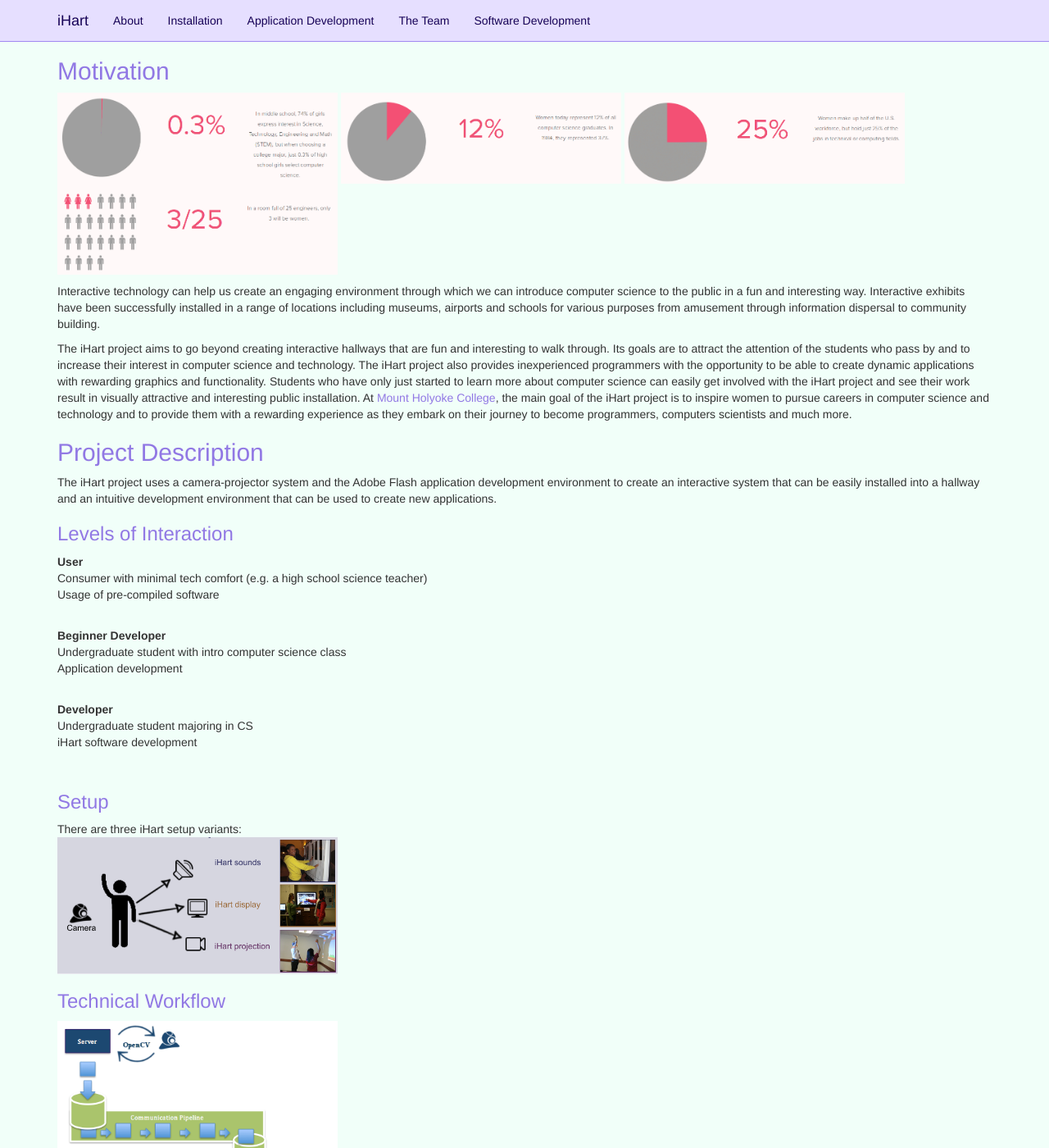
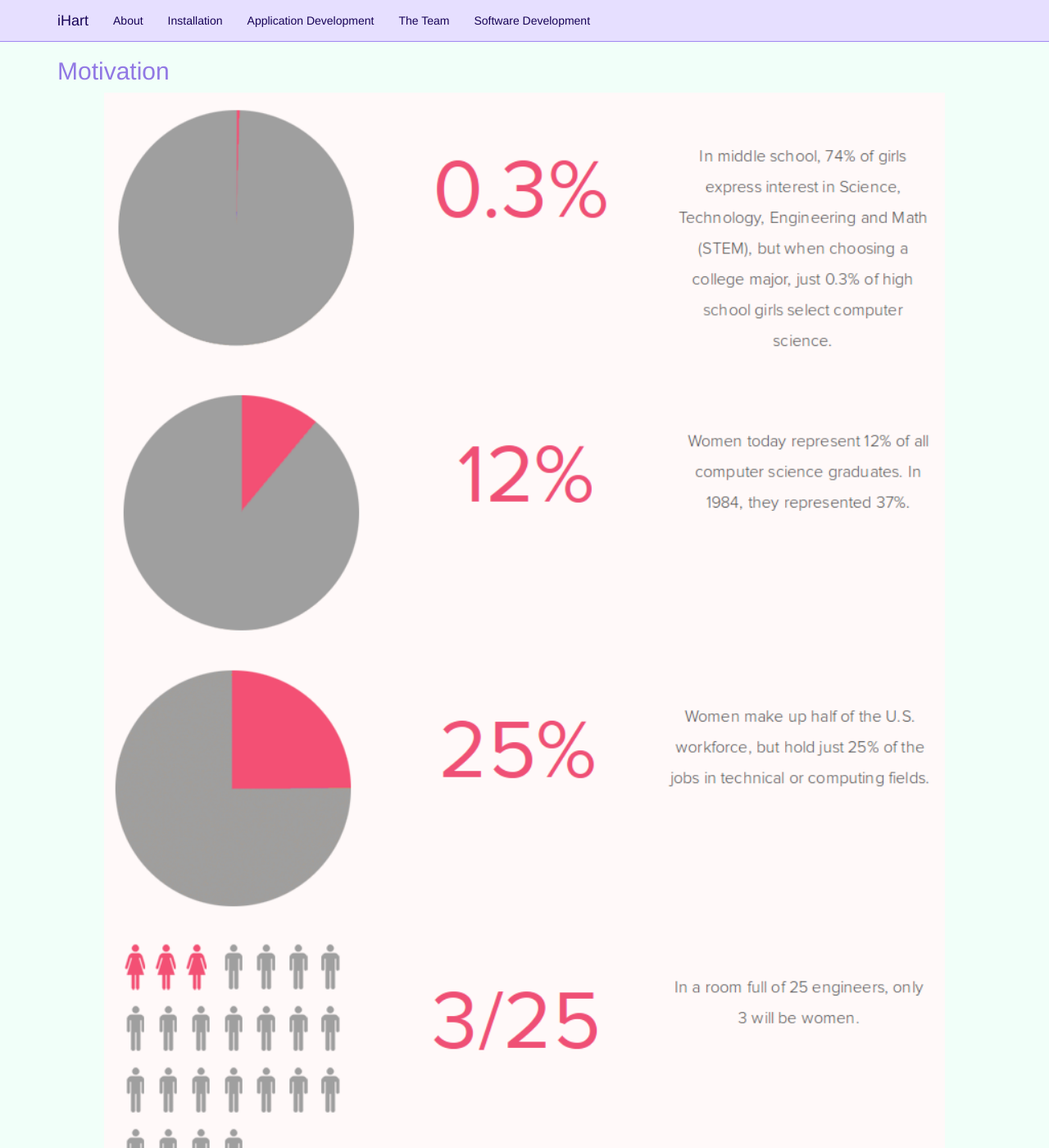
Before and after one commit to ihart-mhc/ihart-mhc.github.io, a Jekyll site: the page built from about/index.md, in a window 1280 px wide and 1400 px high. Shown: the whole window at 82% size. Built offline with Jekyll 4.4.1, drawn with Linux system fonts in a browser that asks for light colours; nearby versions of some CDN libraries; some of the changed text lies outside the part shown.

Commit message:
Add a class to identify which page the site is on and modify the css accordingly

```diff
--- a/_includes/header.html
+++ b/_includes/header.html
@@ -20,7 +20,7 @@
 
 </head>
 
-<body class="container">
+<body class="container {{ page.title | slugify }}">
 
 <nav class="navbar navbar-default navbar-fixed-top" role="navigation">
     <div class="container">
--- a/about/index.md
+++ b/about/index.md
@@ -10,9 +10,19 @@ title: About
 [![Figure reproduced from Girls Who Code website](pics/GWCStat3.png)](http://girlswhocode.com/ "Girls Who Code")
 [![Figure reproduced from Girls Who Code website](pics/GWCStat4.png)](http://girlswhocode.com/ "Girls Who Code")
 
-Interactive technology can help us create an engaging environment through which we can introduce computer science to the public in a fun and interesting way. Interactive exhibits have been successfully installed in a range of locations including museums, airports and schools for various purposes from amusement through information dispersal to community building.
+Interactive technology can help us create an engaging environment
+through which we can introduce computer science to the public in a fun and interesting way.
+Interactive exhibits have been successfully installed in a range of locations including museums,
+airports and schools for various purposes from amusement through information dispersal to community building.
 
-The iHart project aims to go beyond creating interactive hallways that are fun and interesting to walk through. Its goals are to attract the attention of the students who pass by and to increase their interest in computer science and technology. The iHart project also provides inexperienced programmers with the opportunity to be able to create dynamic applications with rewarding graphics and functionality. Students who have only just started to learn more about computer science can easily get involved with the iHart project and see their work result in visually attractive and interesting public installation. At [Mount Holyoke College](https://www.mtholyoke.edu/ "Mount Holyoke College"), the main goal of the iHart project is to inspire women to pursue careers in computer science and technology and to provide them with a rewarding experience as they embark on their journey to become programmers, computers scientists and much more.
+The iHart project aims to go beyond creating interactive hallways that are fun and interesting to walk through.
+Its goals are to attract the attention of the students who pass by and to increase their interest in computer science and technology.
+The iHart project also provides inexperienced programmers with the opportunity to be able to create dynamic applications with rewarding graphics and functionality.
+Students who have only just started to learn more about computer science can easily get involved
+with the iHart project and see their work result in visually attractive and interesting public installation.
+At [Mount Holyoke College](https://www.mtholyoke.edu/ "Mount Holyoke College"),
+the main goal of the iHart project is to inspire women to pursue careers in computer science and technology
+and to provide them with a rewarding experience as they embark on their journey to become programmers, computers scientists, and much more.
 
 ## Project Description
 
@@ -38,10 +48,26 @@ There are three iHart setup variants:
 
 ### Technical Workflow
 ![iHart Technical Workflow](pics/TechSketch.png)
-The iHart system consists of two parts – a server and a client. The server uses OpenCV to monitor the camera feed for motion. The client triggers CVEvents based on the information it receives from the server. The iHart applications create an instance of the client and listen to the CVEvents, which they can respond to as they would  to a MouseEvent.
+The iHart system consists of two parts \- a server and a client.
+The server uses OpenCV to monitor the camera feed for motion.
+The client triggers CVEvents based on the information it receives from the server.
+The iHart applications create an instance of the client and listen to the CVEvents,
+which they can respond to as they would  to a MouseEvent.
 
 ### Application Development
-The iHart project hides all of the intricacies of computer vision and socket communication and allows students to develop iHart applications in the Adobe Flash environment which is very intuitive and easy to use. The iHart project creates an open source SDK that offers access to the latest computer vision technology by using the OpenCV library. Building on this underlining structure, iHart provides an API for the development of Flash applications. This API uses an event architecture which allows it to remain consistent with the traditional mouse and keyboard interaction, so that students can quickly learn how to use this new development environment.
+The iHart project hides all of the intricacies of computer vision and socket communication
+and allows students to develop iHart applications in the Adobe Flash environment,
+which is very intuitive and easy to use.
+The iHart project creates an open source SDK that offers access to the latest computer vision
+technology by using the OpenCV library. Building on this underlining structure,
+iHart provides an API for the development of Flash applications.
+This API uses an event architecture which allows it to remain consistent with the traditional mouse and keyboard interaction, so that students can quickly learn how to use this new development environment.
 
 ### iHart Strengths
-While commercial systems with similar functions do exist, their cost is prohibitive for widespread adoption of the technology. The iHart project requires only an **inexpensive web camera and a projector** to create an **interactive environment on any surface**. The result is an unobtrusive, but highly engaging experience for anyone walking through the hallway. Adobe Flash allows students to **quickly develop interactive applications**, achieving a polished final look **without requiring prior background in programming or computer science**.
+While commercial systems with similar functions do exist,
+their cost is prohibitive for widespread adoption of the technology.
+The iHart project requires only an **inexpensive web camera and a projector** to create an
+**interactive environment on any surface**.
+The result is an unobtrusive, but highly engaging experience for anyone walking nearby.
+Adobe Flash allows students to **quickly develop interactive applications**,
+achieving a polished final look **without requiring prior background in programming or computer science**.
--- a/css/ihart-site.css
+++ b/css/ihart-site.css
@@ -21,7 +21,7 @@ a {
     color: #9178E4;
 }
 
-pre {
+pre, code {
     background-color: #E6DFFF;
     color: #160256;
 }
@@ -32,18 +32,25 @@ body {
     background-color: #F1FFF9;
 }
 
-img {
+body:not(.about) img { /* All pages except about page have small images.*/
     width: 30%;
     height: auto;
 }
 
-body ul:not(.nav) {
+body.about img {
+	width: 90%;
+	height: auto;
+	display: block; /* Center the images */
+	margin: auto;
+}
+
+body.applications ul:not(.nav) { /* Special list style for application page. */
     list-style: none;
     display: inline;
     padding-left: 0;
 }
 
-body ul:not(.nav) li {
+body.applications ul:not(.nav) li { /* Special list style for application page. */
     display: inline;
     padding-right: 1em;
 }
```
